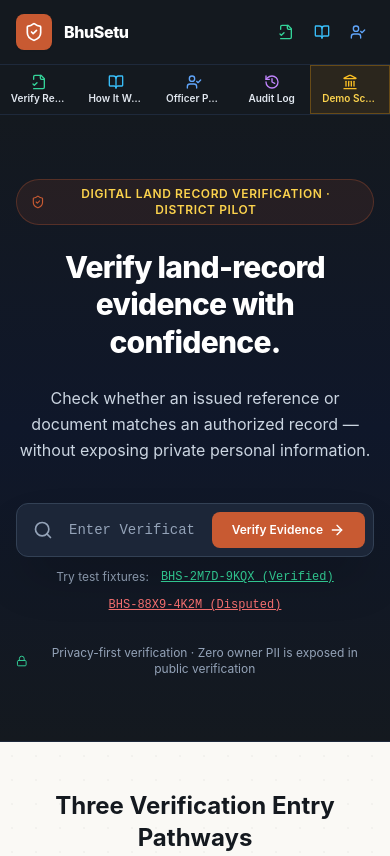
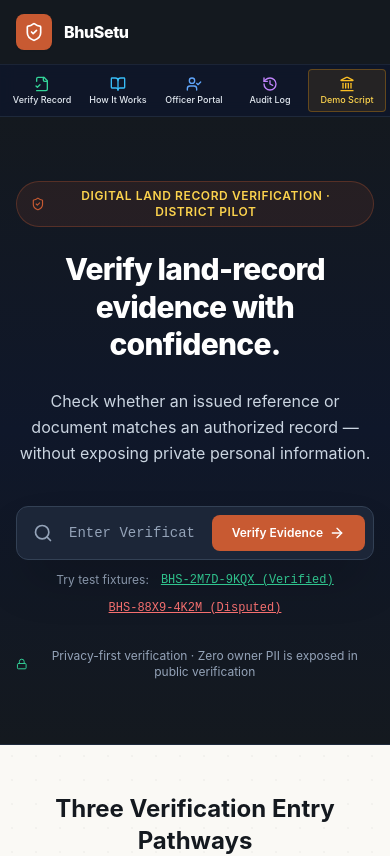
Before and after one commit to rakshaak29/BhuSetu, a Next.js app: page / in a window 390 px wide. Shown: the top 856 px of the page. Built offline with nearby package versions, Linux system fonts and the light colour scheme.

Commit message:
fix(layout): refine responsive mobile and tablet navigation

```diff
--- a/src/app/layout.tsx
+++ b/src/app/layout.tsx
@@ -109,16 +109,16 @@
               </nav>
 
               {/* Tablet: condensed navigation */}
-              <nav className="lg:hidden flex items-center gap-1">
-                {NAV_LINKS.slice(0, 3).map((link) => (
+              <nav className="hidden sm:flex lg:hidden items-center gap-1">
+                {NAV_LINKS.map((link) => (
                   <Link
                     key={link.href}
                     href={link.href}
-                    className={`p-2 rounded-md text-xs font-semibold flex items-center gap-1 transition-colors ${link.className}`}
+                    className={`px-2.5 py-1.5 rounded-md text-xs font-semibold flex items-center gap-1 transition-colors ${link.className}`}
                     title={link.label}
                   >
                     {link.icon}
-                    <span className="hidden sm:inline">{link.label}</span>
+                    <span>{link.label}</span>
                   </Link>
                 ))}
               </nav>
@@ -131,16 +131,16 @@
             </div>
           </div>
 
-          {/* Mobile bottom nav bar */}
-          <nav className="lg:hidden flex border-t border-slate-800 overflow-x-auto">
+          {/* Mobile navigation bar */}
+          <nav className="sm:hidden flex border-t border-slate-800/80 bg-slate-900/90 backdrop-blur px-1 py-1 overflow-x-auto justify-around">
             {NAV_LINKS.map((link) => (
               <Link
                 key={link.href}
                 href={link.href}
-                className={`flex-1 min-w-[60px] flex flex-col items-center justify-center gap-0.5 py-2 text-[10px] font-semibold transition-colors ${link.className}`}
+                className={`flex-1 min-w-[56px] flex flex-col items-center justify-center gap-0.5 py-1.5 px-1 text-[10px] font-medium transition-colors rounded ${link.className}`}
               >
                 {link.icon}
-                <span className="truncate max-w-[56px] text-center leading-tight">
+                <span className="text-center leading-tight text-[9px] whitespace-nowrap">
                   {link.label}
                 </span>
               </Link>
```
